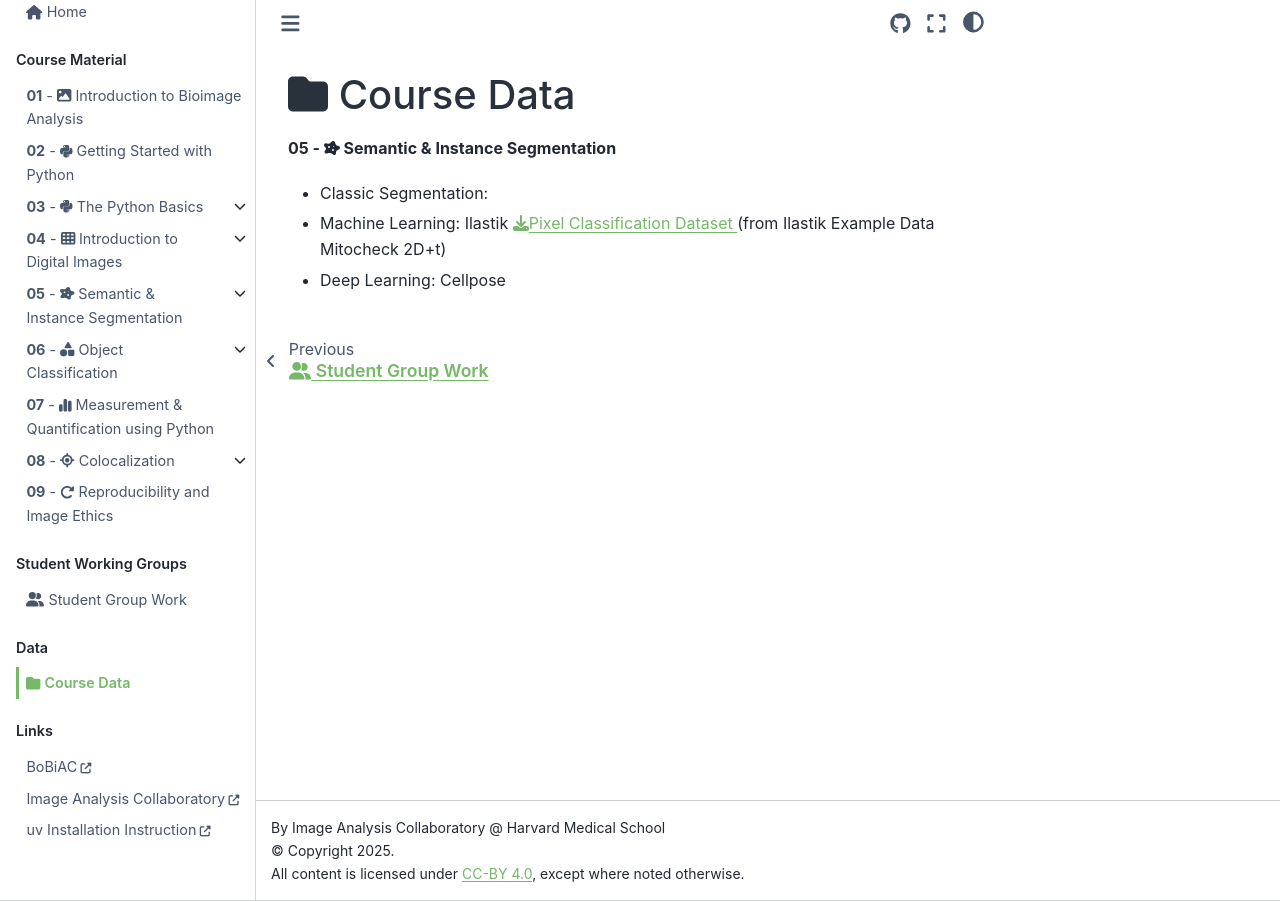
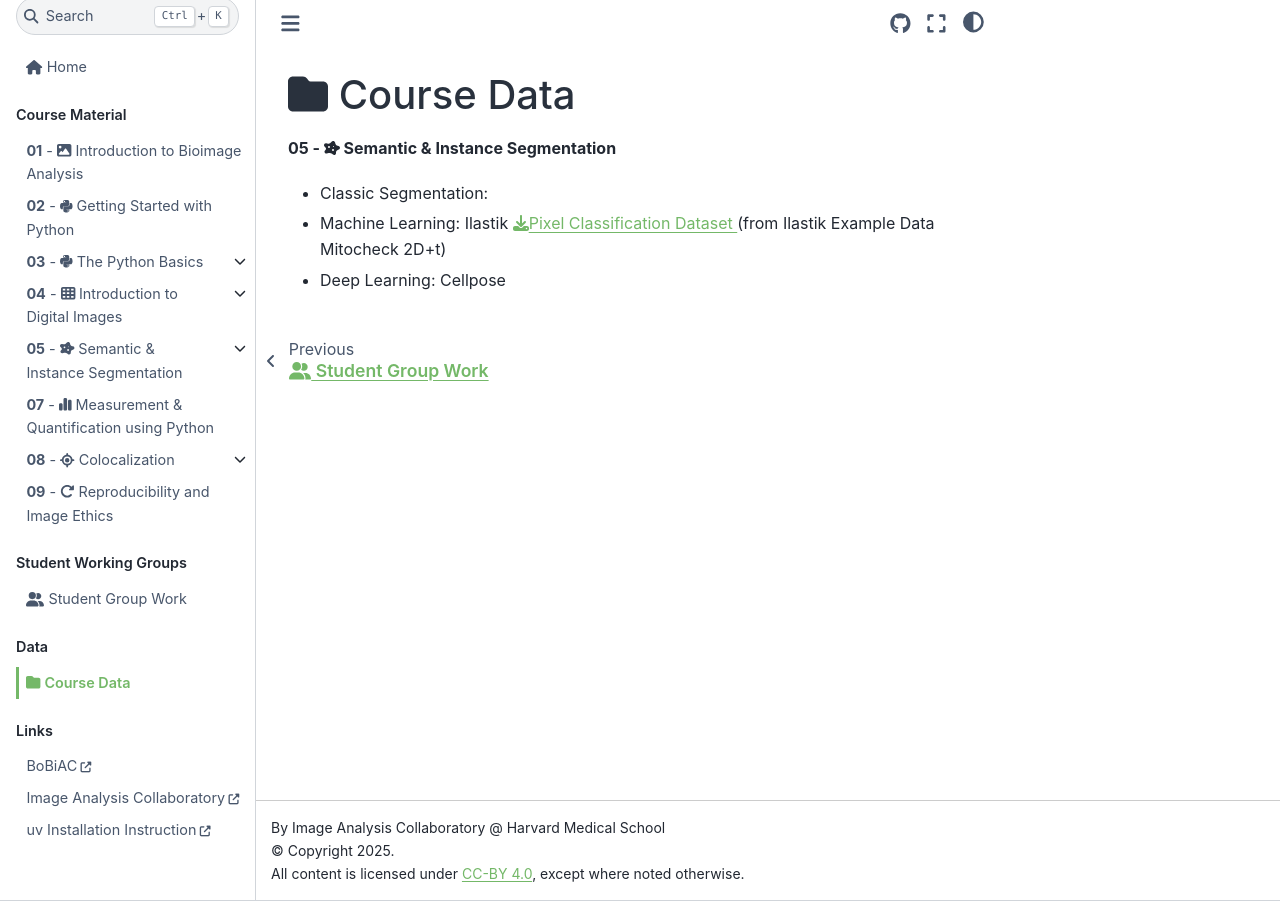
Before and after one commit to tlambert03/bobiac, a Sphinx documentation site: the page built from data/course_data.md, in a window 1280 px wide. Built offline with Sphinx 7.4.7 and the Sphinx Book theme 1.1.4, drawn with Linux system fonts in a browser that asks for light colours; pages that are not in the unit, such as notebooks, are missing from menus.

Commit message:
update toc

```diff
--- a/_toc.yml
+++ b/_toc.yml
@@ -37,9 +37,7 @@
           - file: content/05_segmentation/deep_learning/cellpose_code.md
           - file: content/05_segmentation/deep_learning/cellpose_retraining.md
 
-  - file: content/06_classification/classification.md
-    sections:
-      - file: content/06_classification/object_classification_with_ilastik.md
+  - file: content/06_classification/object_classification_with_ilastik.md
 
   - file: content/07_measurement_and_quantification/measurement_and_quantification_intro.md
 
--- a/content/06_classification/object_classification_with_ilastik.md
+++ /dev/null
@@ -1 +0,0 @@
-# Object Classification using Ilastik
```
Also changed, not shown: content/06_classification/classification.md (deleted, +0 -1 lines), content/06_object_classification/object_classification_with_ilastik.md (added, +1 -0 lines).
